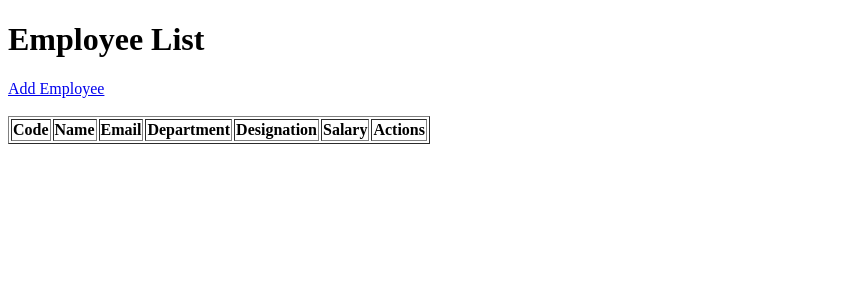
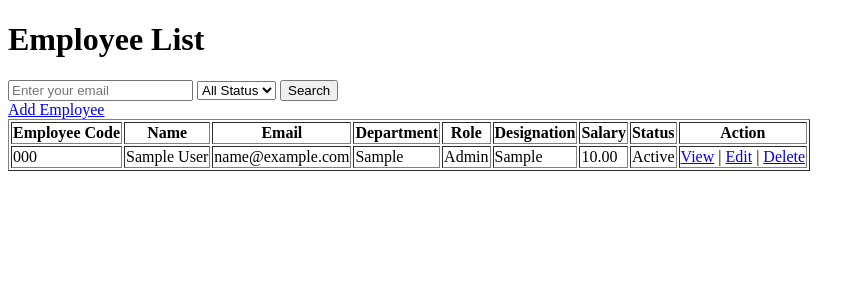
Before and after one commit to tirupathiraosesapu/django_day_wise_practice_code, a Django app: page /employees/ in a window 1280 px wide. Shown: the top 300 px of the page, without its empty margins (0-865 px from the left). Run offline with Django 5.2, Linux system fonts and the light colour scheme; a user stored in the database is signed in; tables that the repository leaves empty hold one stand-in row (values such as "Sample post"); lists and menus that the app fills with data are empty.

Commit message:
Class based view -- updateview, deleteview, createview and mixins

```diff
--- a/permisssions/accounts/models.py
+++ b/permisssions/accounts/models.py
@@ -21,7 +21,6 @@ class Employee(models.Model):
     role = models.CharField(max_length=20, choices=ROLE_CHOICES, default="Employee")
     salary = models.DecimalField(max_digits=10, decimal_places=2)
     status = models.CharField(max_length=20, choices=STATUS_CHOICES, default="Active")
-    joining_date = models.DateField()
     created_at = models.DateTimeField(auto_now_add=True)
     updated_at = models.DateTimeField(auto_now=True)
 
--- a/permisssions/accounts/urls.py
+++ b/permisssions/accounts/urls.py
@@ -13,9 +13,12 @@ urlpatterns = [
     path("manager-dashboard/", manager_dashboard, name="manager_dashboard"),
     path("employee-dashboard/", employee_dashboard, name="employee_dashboard"),
     path("unauthorized/", unauthorized, name="unauthorized"),
-    path("add-employee/", add_employee, name="add_employee"),
-    path("employees/", employee_list, name="employee_list"),
+    path("add-employee/", EmployeeCreateView.as_view(), name="add_employee"),
+    path("employees/", EmployeesFullList.as_view(), name="employee_list"),
     path("update-employee/", update_employee, name="update_employee"),
     path("delete-employee/", delete_employee, name="delete_employee"),
     path("approve-leave/", approve_leave, name="approve_leave"),
+    path("employees/<int:pk>/", EmployeeDetailedView.as_view(), name="employee_detail"),
+    path("update/<int:pk>", EmployeeUpdateView.as_view(), name="update_employees"),
+    path("delete/<int:pk>", EmployeeDeleteView.as_view(), name="delete_employees")
 ]
--- a/permisssions/accounts/views.py
+++ b/permisssions/accounts/views.py
@@ -3,9 +3,25 @@ from django.contrib.auth import login, logout
 from django.shortcuts import render, redirect
 from django.contrib.auth.decorators import login_required, permission_required
 from django.contrib.auth.models import Group, User, Permission
+from django.views.generic import (
+    ListView,
+    DetailView,
+    CreateView,
+    UpdateView,
+    DeleteView,
+)
+from django.contrib.auth.mixins import LoginRequiredMixin, PermissionRequiredMixin
+from django.db.models import Q
+from django.urls import reverse_lazy
 
-from .forms import LoginForm
-from .decorators import admin_required, manager_required, employee_required, role_and_permission_required
+from .forms import LoginForm, EmployeeForm
+from .models import Employee
+from .decorators import (
+    admin_required,
+    manager_required,
+    employee_required,
+    role_and_permission_required,
+)
 
 
 # Create your views here.
@@ -122,39 +138,160 @@ def assign_permission(request):
     approve_salary = Permission.objects.get(codename="approve_salary")
     approve_leave = Permission.objects.get(codename="approve_leave")
 
-    admin_group.permissions.set([
-        add_employee, change_employee, delete_employee, view_employee, approve_leave, approve_salary
-    ])
-    manager_group.permissions.set([
-        view_employee, change_employee, approve_leave
-    ])
+    admin_group.permissions.set(
+        [
+            add_employee,
+            change_employee,
+            delete_employee,
+            view_employee,
+            approve_leave,
+            approve_salary,
+        ]
+    )
+    manager_group.permissions.set([view_employee, change_employee, approve_leave])
     employee_group.permissions.set([view_employee])
 
     return redirect("login")
 
 
 @login_required
-@permission_required( "accounts.add_employee", raise_exception=True )
+@permission_required("accounts.add_employee", raise_exception=True)
 def add_employee(request):
-    return render( request,  "accounts/add_employee.html" )
+    return render(request, "accounts/add_employee.html")
+
 
 @login_required
-@permission_required( "accounts.view_employee", raise_exception=True )
+@permission_required("accounts.view_employee", raise_exception=True)
 def employee_list(request):
-    return render( request,  "accounts/employee_list.html" )
+    return render(request, "accounts/employee_list.html")
+
 
 @login_required
 @permission_required("accounts.change_employee", raise_exception=True)
 def update_employee(request):
-    return render(request, "accounts/update_employee.html" )
+    return render(request, "accounts/update_employee.html")
+
 
 @login_required
-@permission_required("employees.delete_employee", raise_exception=True )
+@permission_required("employees.delete_employee", raise_exception=True)
 def delete_employee(request):
-    return render( request,  "accounts/delete_employee.html" )
+    return render(request, "accounts/delete_employee.html")
+
 
 # @login_required
 # @permission_required("employees.approve_leave",raise_exception=True)
 @role_and_permission_required(["Admin", "Manager"], "accounts.view_employee")
 def approve_leave(request):
     return render(request, "accounts/approve_leave.html")
+
+
+class EmployeesFullList(LoginRequiredMixin, PermissionRequiredMixin, ListView):
+    model = Employee
+    context_object_name = "employees"
+    permission_required = "accounts.view_employee"
+    # queryset = Employee.objects.all()
+    template_name = "accounts/employee_list.html"
+    ordering = ["first_name"]
+    paginate_by = 20
+
+    def get_queryset(self):
+        queryset = Employee.objects.all()
+        search = self.request.GET.get("search")
+        status = self.request.GET.get("status")
+        if search:
+            queryset = Employee.objects.filter(
+                Q(first_name__icontains=search)
+                | Q(last_name__icontains=search)
+                | Q(email__icontains=search)
+                | Q(department__icontains=search)
+                | Q(designation__icontains=search)
+            )
+        if status:
+            queryset = Employee.objects.filter(status=status)
+        return queryset
+
+
+class EmployeeDetailedView(LoginRequiredMixin,PermissionRequiredMixin, DetailView):
+    model = Employee
+    context_object_name = "employee"
+    permission_required = "accounts.view_employee"
+    template_name = "accounts/employee_details.html"
+
+    def get_object(self):
+        # employee_id = self.kwargs["pk"]
+        employee_id = self.kwargs.get("pk")
+        employee = Employee.objects.get(pk=employee_id)
+        return employee
+
+
+class EmployeeCreateView(LoginRequiredMixin,PermissionRequiredMixin, CreateView):
+    model = Employee
+    form_class = EmployeeForm
+    template_name = "accounts/add_employee.html"
+    permission_required = "accounts.add_employee"
+    # success_url = reverse_lazy("employee_list")
+
+    def form_invalid(self, form):
+        print("Your form is invalid")
+        return super().form_invalid(form)
+
+    def form_valid(self, form):
+        print("Your form is successfully submitted")
+        return super().form_valid(form)
+
+    def get_success_url(self):
+        if self.request.user.groups.filter(name="Admin").exists():
+            return reverse_lazy("admin_dashboard")
+        elif self.request.user.groups.filter(name="Manager").exists():
+            return reverse_lazy("manager_dashboard")
+        return reverse_lazy("employee_list")
+
+
+class EmployeeUpdateView(LoginRequiredMixin,PermissionRequiredMixin, UpdateView):
+    model = Employee
+    form_class = EmployeeForm
+    permission_required = "accounts.change_employee"
+    template_name = "accounts/update_employee.html"
+
+    # success_url = reverse_lazy("employee_list")
+    def form_valid(self, form):
+        employee = form.save()
+        messages.success(self.request, f"{employee.first_name} updated successfully.")
+        return super().form_valid(form)
+
+    def form_invalid(self, form):
+        messages.error(self.request, "Please correct the errors.")
+        return super().form_invalid(form)
+
+    def get_success_url(self):
+        if self.request.user.groups.filter(name="Admin").exists():
+            return reverse_lazy("admin_dashboard")
+        elif self.request.user.groups.filter(name="Manager").exists():
+            return reverse_lazy("manager_dashboard")
+        return reverse_lazy("employee_list")
+
+
+class EmployeeDeleteView(LoginRequiredMixin,PermissionRequiredMixin, DeleteView):
+    model = Employee
+    template_name = "accounts/delete_employee.html"
+    permission_required = "accounts.delete_employee"
+    # success_url = reverse_lazy("employee_list")
+
+    def form_valid(self, form):
+        employee_name = self.object.first_name
+        print("Form is valid")
+        messages.success(self.request, f"{employee_name} deleted successfully.")
+        return super().form_valid(form)
+
+    def form_invalid(self, form):
+        print("Form is invalid")
+        messages.error(self.request, "Please correct the errors.")
+        return super().form_invalid(form)
+
+    def get_success_url(self):
+        print("Redirected successfullly")
+        if self.request.user.groups.filter(name="Admin").exists():
+            return reverse_lazy("admin_dashboard")
+        elif self.request.user.groups.filter(name="Manager").exists():
+            return reverse_lazy("manager_dashboard")
+        return reverse_lazy("employee_list")
--- a/permisssions/templates/accounts/employee_list.html
+++ b/permisssions/templates/accounts/employee_list.html
@@ -1,57 +1,63 @@
-<!DOCTYPE html>
+<!doctype html>
 <html>
   <head>
     <title>Employee List</title>
   </head>
   <body>
     <h1>Employee List</h1>
-    <a href="{% url 'employee_create' %}">
-        Add Employee
-    </a>
-
-    <br><br>
+    <form method="GET">
+      <input type="text" name="search" placeholder="Enter your email" />
+      <select name="status" id="">
+        <option value="">All Status</option>
+        <option value="active">Active</option>
+        <option value="inactive">Inactive</option>
+      </select>
+      <button type="submit">Search</button>
+    </form>
+    <a href="{% url 'add_employee' %}">Add Employee</a>
     <table border="1">
       <tr>
-            <th>Code</th>
+        <th>Employee Code</th>
         <th>Name</th>
         <th>Email</th>
         <th>Department</th>
+        <th>Role</th>
         <th>Designation</th>
         <th>Salary</th>
-            <th>Actions</th>
+        <th>Status</th>
+        <th>Action</th>
       </tr>
       {% for employee in employees %}
       <tr>
-            <td>
-                {{ employee.employee_code }}
-            </td>
-            <td>
-                {{ employee.first_name }}
-                {{ employee.last_name }}
-            </td>
-            <td>
-                {{ employee.email }}
-            </td>
-            <td>
-                {{ employee.department }}
-            </td>
-            <td>
-                {{ employee.designation }}
-            </td>
-            <td>
-                {{ employee.salary }}
-            </td>
-            <td>
-                <a href="{% url 'employee_update' employee.id %}">
-                    Edit
-                </a>
-                |
-                <a href="{% url 'employee_delete' employee.id %}">
-                    Delete
-                </a>
-            </td>
+        <td>{{ employee.employee_code }}</td>
+        <td>{{ employee.first_name }} {{ employee.last_name }}</td>
+        <td>{{ employee.email }}</td>
+        <td>{{ employee.department }}</td>
+        <td>{{ employee.role }}</td>
+        <td>{{ employee.designation }}</td>
+        <td>{{ employee.salary }}</td>
+        <td>{{ employee.status }}</td>
+        <td><a href="{% url 'employee_detail' employee.pk %}">View</a> |
+        <a href="{% url 'update_employees' employee.pk %}">Edit</a> |
+    <a href="{% url 'delete_employees' employee.pk %}">Delete</a></td>
       </tr>
       {% endfor %}
     </table>
+
+    {% if is_paginated %} {% if page_obj.has_previous %}
+    <a
+      href="?search={{ request.GET.search }}&page={{page_obj.previous_page_number}}"
+      >Previous</a
+    >
+    {% endif %}
+    <span>
+      Page {{ page_obj.number }} of {{ page_obj.paginator.num_pages }}
+    </span>
+    {% if page_obj.has_next %}
+    <a
+      href="?search={{ request.GET.search }}&page={{page_obj.next_page_number}}"
+      >Next</a
+    >
+    {% endif %} {% endif %}
   </body>
 </html>
```
Also changed, not shown: permisssions/accounts/forms.py (+18 -0 lines), permisssions/templates/accounts/add_employee.html (+12 -8 lines), permisssions/templates/accounts/delete_employee.html (added, +23 -0 lines), permisssions/templates/accounts/employee_details.html (added, +89 -0 lines), permisssions/templates/accounts/update_employee.html (added, +14 -0 lines), permisssions/accounts/migrations/0002_remove_employee_joining_date.py (added). Lines whose indentation alone changed are shown as unchanged.
